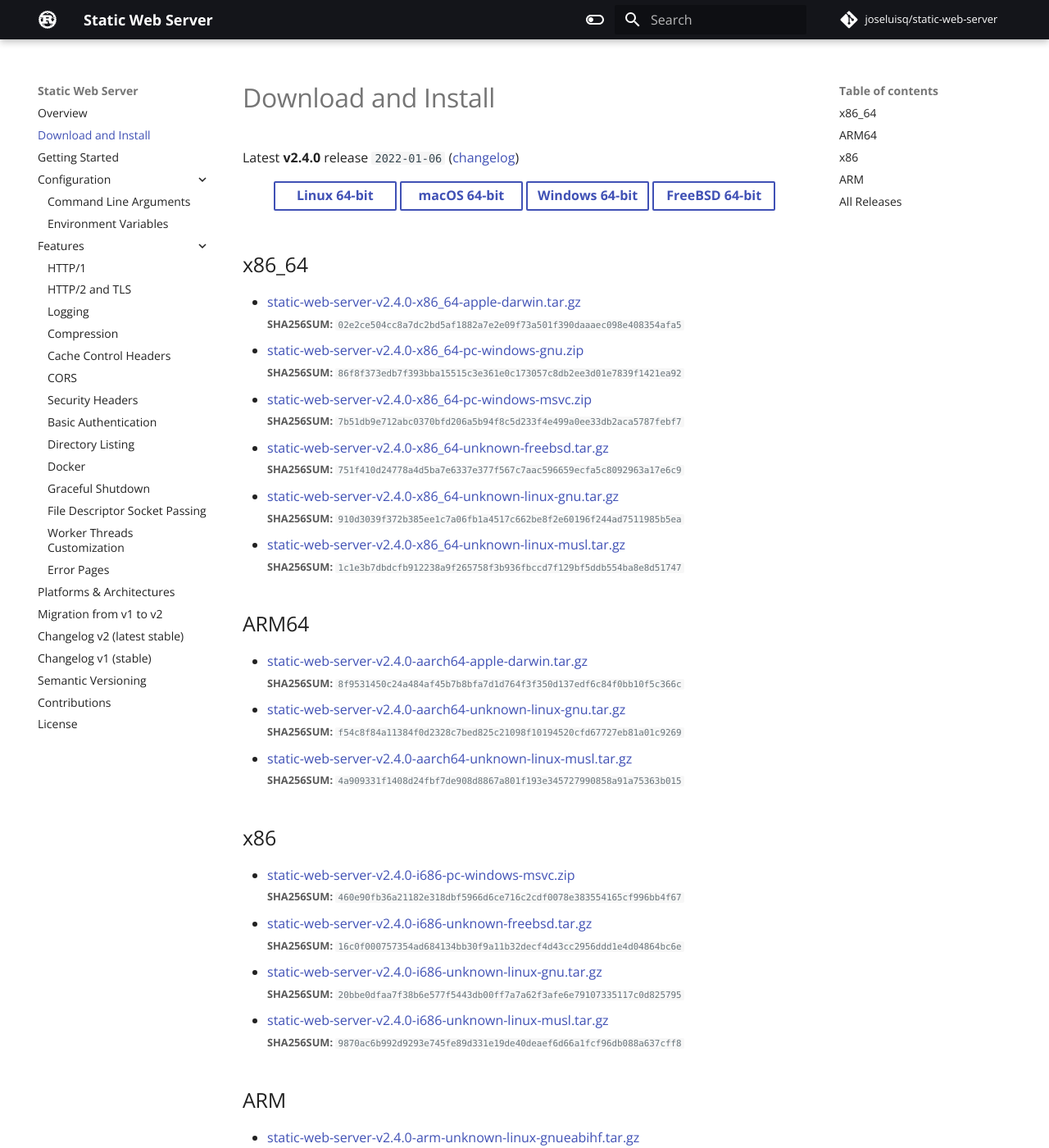
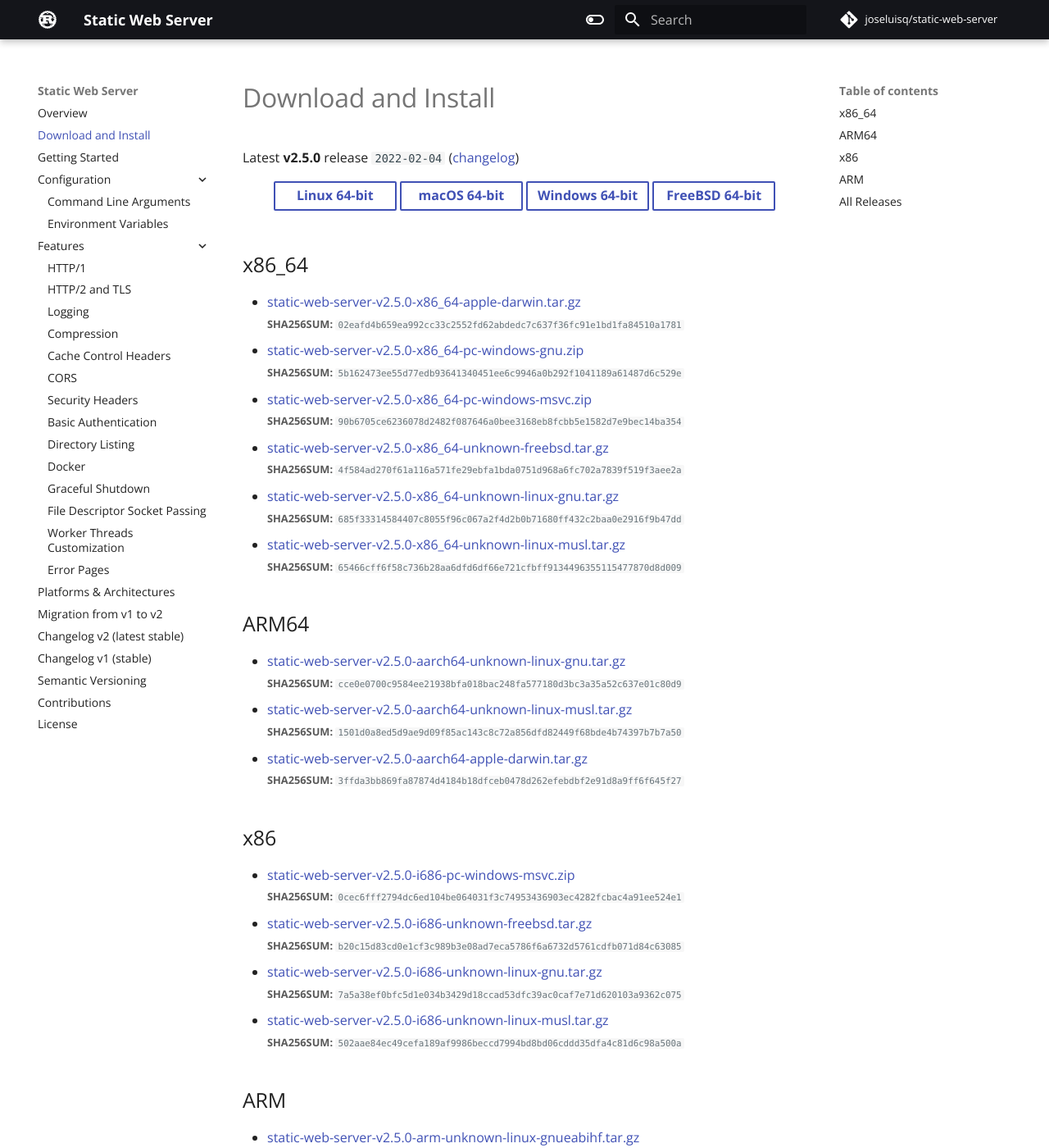
Before and after one commit to static-web-server/static-web-server, an MkDocs documentation site: the page built from docs/content/download-and-install.md, in a window 1280 px wide and 1400 px high. Shown: the whole window at 82% size. Built offline with MkDocs 1.6.1 and Material for MkDocs 9.7.7, drawn with Linux system fonts in a browser that asks for light colours; some web fonts are replaced; comment, search, counter and statistics services are not loaded; some of the changed text lies outside the part shown.

Commit message:
docs: v2.5.0 [skip ci]

```diff
--- a/docs/content/download-and-install.md
+++ b/docs/content/download-and-install.md
@@ -1,54 +1,54 @@
 # Download and Install
 
-Latest **v2.4.0** release `2022-01-06` ([changelog](https://github.com/joseluisq/static-web-server/releases/tag/v2.4.0))
+Latest **v2.5.0** release `2022-02-04` ([changelog](https://github.com/joseluisq/static-web-server/releases/tag/v2.5.0))
 
 <div class="featured-downloads">
 
-<a class="md-button md-button-sm" href="https://github.com/joseluisq/static-web-server/releases/download/v2.4.0/static-web-server-v2.4.0-x86_64-unknown-linux-gnu.tar.gz">Linux 64-bit</a> <a class="md-button md-button-sm" href="https://github.com/joseluisq/static-web-server/releases/download/v2.4.0/static-web-server-v2.4.0-x86_64-apple-darwin.tar.gz">macOS 64-bit</a>
-<a class="md-button md-button-sm" href="https://github.com/joseluisq/static-web-server/releases/download/v2.4.0/static-web-server-v2.4.0-x86_64-pc-windows-msvc.zip">Windows 64-bit</a>
-<a class="md-button md-button-sm" href="https://github.com/joseluisq/static-web-server/releases/download/v2.4.0/static-web-server-v2.4.0-x86_64-unknown-freebsd.tar.gz">FreeBSD 64-bit</a>
+<a class="md-button md-button-sm" href="https://github.com/joseluisq/static-web-server/releases/download/v2.5.0/static-web-server-v2.5.0-x86_64-unknown-linux-gnu.tar.gz">Linux 64-bit</a> <a class="md-button md-button-sm" href="https://github.com/joseluisq/static-web-server/releases/download/v2.5.0/static-web-server-v2.5.0-x86_64-apple-darwin.tar.gz">macOS 64-bit</a>
+<a class="md-button md-button-sm" href="https://github.com/joseluisq/static-web-server/releases/download/v2.5.0/static-web-server-v2.5.0-x86_64-pc-windows-msvc.zip">Windows 64-bit</a>
+<a class="md-button md-button-sm" href="https://github.com/joseluisq/static-web-server/releases/download/v2.5.0/static-web-server-v2.5.0-x86_64-unknown-freebsd.tar.gz">FreeBSD 64-bit</a>
 
 </div>
 
 ## x86_64
 
-- [static-web-server-v2.4.0-x86_64-apple-darwin.tar.gz](https://github.com/joseluisq/static-web-server/releases/download/v2.4.0/static-web-server-v2.4.0-x86_64-apple-darwin.tar.gz)<br>
-<small>**SHA256SUM:** `02e2ce504cc8a7dc2bd5af1882a7e2e09f73a501f390daaaec098e408354afa5`</small>
-- [static-web-server-v2.4.0-x86_64-pc-windows-gnu.zip](https://github.com/joseluisq/static-web-server/releases/download/v2.4.0/static-web-server-v2.4.0-x86_64-pc-windows-gnu.zip)<br>
-<small>**SHA256SUM:** `86f8f373edb7f393bba15515c3e361e0c173057c8db2ee3d01e7839f1421ea92`</small>
-- [static-web-server-v2.4.0-x86_64-pc-windows-msvc.zip](https://github.com/joseluisq/static-web-server/releases/download/v2.4.0/static-web-server-v2.4.0-x86_64-pc-windows-msvc.zip)<br>
-<small>**SHA256SUM:** `7b51db9e712abc0370bfd206a5b94f8c5d233f4e499a0ee33db2aca5787febf7`</small>
-- [static-web-server-v2.4.0-x86_64-unknown-freebsd.tar.gz](https://github.com/joseluisq/static-web-server/releases/download/v2.4.0/static-web-server-v2.4.0-x86_64-unknown-freebsd.tar.gz)<br>
-<small>**SHA256SUM:** `751f410d24778a4d5ba7e6337e377f567c7aac596659ecfa5c8092963a17e6c9`</small>
-- [static-web-server-v2.4.0-x86_64-unknown-linux-gnu.tar.gz](https://github.com/joseluisq/static-web-server/releases/download/v2.4.0/static-web-server-v2.4.0-x86_64-unknown-linux-gnu.tar.gz)<br>
-<small>**SHA256SUM:** `910d3039f372b385ee1c7a06fb1a4517c662be8f2e60196f244ad7511985b5ea`</small>
-- [static-web-server-v2.4.0-x86_64-unknown-linux-musl.tar.gz](https://github.com/joseluisq/static-web-server/releases/download/v2.4.0/static-web-server-v2.4.0-x86_64-unknown-linux-musl.tar.gz)<br>
-<small>**SHA256SUM:** `1c1e3b7dbdcfb912238a9f265758f3b936fbccd7f129bf5ddb554ba8e8d51747`</small>
+- [static-web-server-v2.5.0-x86_64-apple-darwin.tar.gz](https://github.com/joseluisq/static-web-server/releases/download/v2.5.0/static-web-server-v2.5.0-x86_64-apple-darwin.tar.gz)<br>
+<small>**SHA256SUM:** `02eafd4b659ea992cc33c2552fd62abdedc7c637f36fc91e1bd1fa84510a1781`</small>
+- [static-web-server-v2.5.0-x86_64-pc-windows-gnu.zip](https://github.com/joseluisq/static-web-server/releases/download/v2.5.0/static-web-server-v2.5.0-x86_64-pc-windows-gnu.zip)<br>
+<small>**SHA256SUM:** `5b162473ee55d77edb93641340451ee6c9946a0b292f1041189a61487d6c529e`</small>
+- [static-web-server-v2.5.0-x86_64-pc-windows-msvc.zip](https://github.com/joseluisq/static-web-server/releases/download/v2.5.0/static-web-server-v2.5.0-x86_64-pc-windows-msvc.zip)<br>
+<small>**SHA256SUM:** `90b6705ce6236078d2482f087646a0bee3168eb8fcbb5e1582d7e9bec14ba354`</small>
+- [static-web-server-v2.5.0-x86_64-unknown-freebsd.tar.gz](https://github.com/joseluisq/static-web-server/releases/download/v2.5.0/static-web-server-v2.5.0-x86_64-unknown-freebsd.tar.gz)<br>
+<small>**SHA256SUM:** `4f584ad270f61a116a571fe29ebfa1bda0751d968a6fc702a7839f519f3aee2a`</small>
+- [static-web-server-v2.5.0-x86_64-unknown-linux-gnu.tar.gz](https://github.com/joseluisq/static-web-server/releases/download/v2.5.0/static-web-server-v2.5.0-x86_64-unknown-linux-gnu.tar.gz)<br>
+<small>**SHA256SUM:** `685f33314584407c8055f96c067a2f4d2b0b71680ff432c2baa0e2916f9b47dd`</small>
+- [static-web-server-v2.5.0-x86_64-unknown-linux-musl.tar.gz](https://github.com/joseluisq/static-web-server/releases/download/v2.5.0/static-web-server-v2.5.0-x86_64-unknown-linux-musl.tar.gz)<br>
+<small>**SHA256SUM:** `65466cff6f58c736b28aa6dfd6df66e721cfbff9134496355115477870d8d009`</small>
 
 ## ARM64
 
-- [static-web-server-v2.4.0-aarch64-apple-darwin.tar.gz](https://github.com/joseluisq/static-web-server/releases/download/v2.4.0/static-web-server-v2.4.0-aarch64-apple-darwin.tar.gz)<br>
-<small>**SHA256SUM:** `8f9531450c24a484af45b7b8bfa7d1d764f3f350d137edf6c84f0bb10f5c366c`</small>
-- [static-web-server-v2.4.0-aarch64-unknown-linux-gnu.tar.gz](https://github.com/joseluisq/static-web-server/releases/download/v2.4.0/static-web-server-v2.4.0-aarch64-unknown-linux-gnu.tar.gz)<br>
-<small>**SHA256SUM:** `f54c8f84a11384f0d2328c7bed825c21098f10194520cfd67727eb81a01c9269`</small>
-- [static-web-server-v2.4.0-aarch64-unknown-linux-musl.tar.gz](https://github.com/joseluisq/static-web-server/releases/download/v2.4.0/static-web-server-v2.4.0-aarch64-unknown-linux-musl.tar.gz)<br>
-<small>**SHA256SUM:** `4a909331f1408d24fbf7de908d8867a801f193e345727990858a91a75363b015`</small>
+- [static-web-server-v2.5.0-aarch64-unknown-linux-gnu.tar.gz](https://github.com/joseluisq/static-web-server/releases/download/v2.5.0/static-web-server-v2.5.0-aarch64-unknown-linux-gnu.tar.gz)<br>
+<small>**SHA256SUM:** `cce0e0700c9584ee21938bfa018bac248fa577180d3bc3a35a52c637e01c80d9`</small>
+- [static-web-server-v2.5.0-aarch64-unknown-linux-musl.tar.gz](https://github.com/joseluisq/static-web-server/releases/download/v2.5.0/static-web-server-v2.5.0-aarch64-unknown-linux-musl.tar.gz)<br>
+<small>**SHA256SUM:** `1501d0a8ed5d9ae9d09f85ac143c8c72a856dfd82449f68bde4b74397b7b7a50`</small>
+- [static-web-server-v2.5.0-aarch64-apple-darwin.tar.gz](https://github.com/joseluisq/static-web-server/releases/download/v2.5.0/static-web-server-v2.5.0-aarch64-apple-darwin.tar.gz)<br>
+<small>**SHA256SUM:** `3ffda3bb869fa87874d4184b18dfceb0478d262efebdbf2e91d8a9ff6f645f27`</small>
 
 ## x86
 
-- [static-web-server-v2.4.0-i686-pc-windows-msvc.zip](https://github.com/joseluisq/static-web-server/releases/download/v2.4.0/static-web-server-v2.4.0-i686-pc-windows-msvc.zip)<br>
-<small>**SHA256SUM:** `460e90fb36a21182e318dbf5966d6ce716c2cdf0078e383554165cf996bb4f67`</small>
-- [static-web-server-v2.4.0-i686-unknown-freebsd.tar.gz](https://github.com/joseluisq/static-web-server/releases/download/v2.4.0/static-web-server-v2.4.0-i686-unknown-freebsd.tar.gz)<br>
-<small>**SHA256SUM:** `16c0f000757354ad684134bb30f9a11b32decf4d43cc2956ddd1e4d04864bc6e`</small>
-- [static-web-server-v2.4.0-i686-unknown-linux-gnu.tar.gz](https://github.com/joseluisq/static-web-server/releases/download/v2.4.0/static-web-server-v2.4.0-i686-unknown-linux-gnu.tar.gz)<br>
-<small>**SHA256SUM:** `20bbe0dfaa7f38b6e577f5443db00ff7a7a62f3afe6e79107335117c0d825795`</small>
-- [static-web-server-v2.4.0-i686-unknown-linux-musl.tar.gz](https://github.com/joseluisq/static-web-server/releases/download/v2.4.0/static-web-server-v2.4.0-i686-unknown-linux-musl.tar.gz)<br>
-<small>**SHA256SUM:** `9870ac6b992d9293e745fe89d331e19de40deaef6d66a1fcf96db088a637cff8`</small>
+- [static-web-server-v2.5.0-i686-pc-windows-msvc.zip](https://github.com/joseluisq/static-web-server/releases/download/v2.5.0/static-web-server-v2.5.0-i686-pc-windows-msvc.zip)<br>
+<small>**SHA256SUM:** `0cec6fff2794dc6ed104be064031f3c74953436903ec4282fcbac4a91ee524e1`</small>
+- [static-web-server-v2.5.0-i686-unknown-freebsd.tar.gz](https://github.com/joseluisq/static-web-server/releases/download/v2.5.0/static-web-server-v2.5.0-i686-unknown-freebsd.tar.gz)<br>
+<small>**SHA256SUM:** `b20c15d83cd0e1cf3c989b3e08ad7eca5786f6a6732d5761cdfb071d84c63085`</small>
+- [static-web-server-v2.5.0-i686-unknown-linux-gnu.tar.gz](https://github.com/joseluisq/static-web-server/releases/download/v2.5.0/static-web-server-v2.5.0-i686-unknown-linux-gnu.tar.gz)<br>
+<small>**SHA256SUM:** `7a5a38ef0bfc5d1e034b3429d18ccad53dfc39ac0caf7e71d620103a9362c075`</small>
+- [static-web-server-v2.5.0-i686-unknown-linux-musl.tar.gz](https://github.com/joseluisq/static-web-server/releases/download/v2.5.0/static-web-server-v2.5.0-i686-unknown-linux-musl.tar.gz)<br>
+<small>**SHA256SUM:** `502aae84ec49cefa189af9986beccd7994bd8bd06cddd35dfa4c81d6c98a500a`</small>
 
 ## ARM
 
-- [static-web-server-v2.4.0-arm-unknown-linux-gnueabihf.tar.gz](https://github.com/joseluisq/static-web-server/releases/download/v2.4.0/static-web-server-v2.4.0-arm-unknown-linux-gnueabihf.tar.gz)<br>
-<small>**SHA256SUM:** `e86a5833b74577eb51343321c6fa55d2c3f6958d3a171f3ecb85ff3a84672182`</small>
+- [static-web-server-v2.5.0-arm-unknown-linux-gnueabihf.tar.gz](https://github.com/joseluisq/static-web-server/releases/download/v2.5.0/static-web-server-v2.5.0-arm-unknown-linux-gnueabihf.tar.gz)<br>
+<small>**SHA256SUM:** `1b9e5d1f2d1e5ccfef74374521d2e2659c1e8f04becfccdb3bafb25941ef02a1`</small>
 
 ## All Releases
 
```
Also changed, not shown: docs/content/index.md (+2 -0 lines), CHANGELOG.md, README.md.
